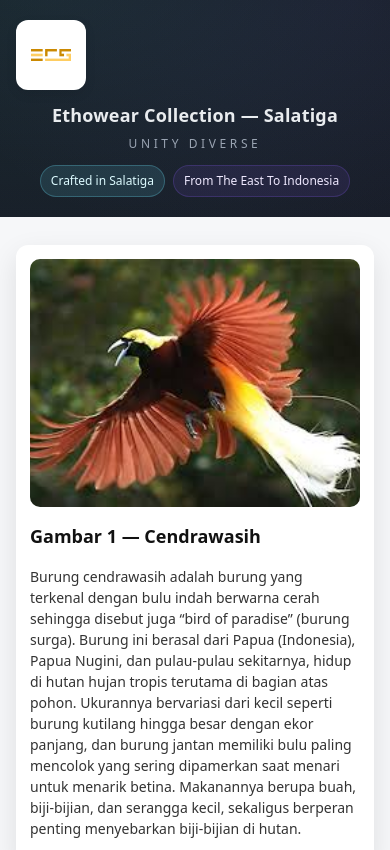
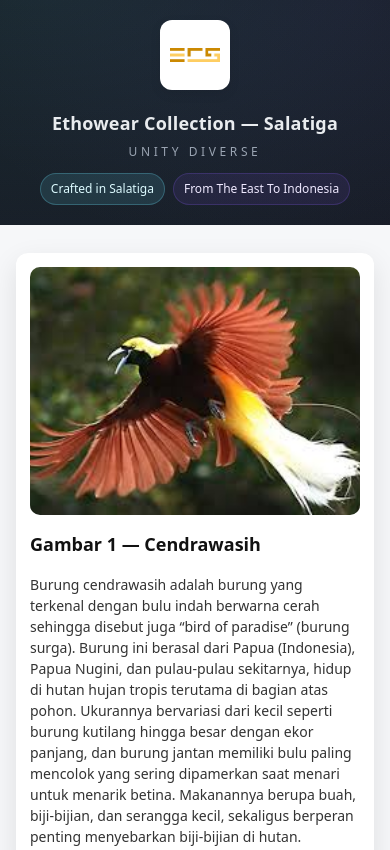
Before and after one commit to EthowearCollectionStory/EthowearCollectionStory, a plain HTML site: page index.html in a window 390 px wide. Shown: the top 850 px of the page. Drawn offline with Linux system fonts and the light colour scheme.

Commit message:
style.css

```diff
--- a/style.css
+++ b/style.css
@@ -42,25 +42,22 @@ header{
 .brand-badge{
   width:clamp(70px,10vw,95px);
   aspect-ratio:1/1;
-  border-radius:12px;
-  background: #ffffff;
-  backdrop-filter: blur(6px);
+  background:#ffffff;
   display:grid;
   place-items:center;
   position:relative;
   overflow:hidden;
-  box-shadow:0 4px 12px rgba(0,0,0,0.08); /* bayangan lembut */
-  padding:10px;                  /* ruang dalam agar logo tidak mepet */
-
+  border-radius:12px;
+  box-shadow:0 4px 12px rgba(0,0,0,0.08);
+  padding:10px;
 }
 
 .brand-badge img{
-  width:80%;
-  height:auto;
+  width:100%;
+  height:100%;
   object-fit:contain;
   z-index:1;
 }
-
 
 /* header teks */
 .brand-copy{ display:flex; flex-direction:column; gap:6px; }
@@ -132,6 +129,16 @@ footer{
 
 /* responsif header di layar kecil */
 @media (max-width:720px){
-  .header-inner{ grid-template-columns: 1fr; text-align:center; gap:12px; }
-  .brand-copy{ align-items:center; }
+  .header-inner{
+    grid-template-columns: 1fr; /* ubah jadi satu kolom */
+    text-align:center;
+    gap:12px;
+    justify-items:center; /* logo & teks di tengah */
+  }
+  .brand-badge{
+    margin-bottom:8px; /* beri jarak kecil antara logo dan teks */
+  }
+  .brand-copy{
+    align-items:center; /* teks di tengah */
+  }
 }
```
